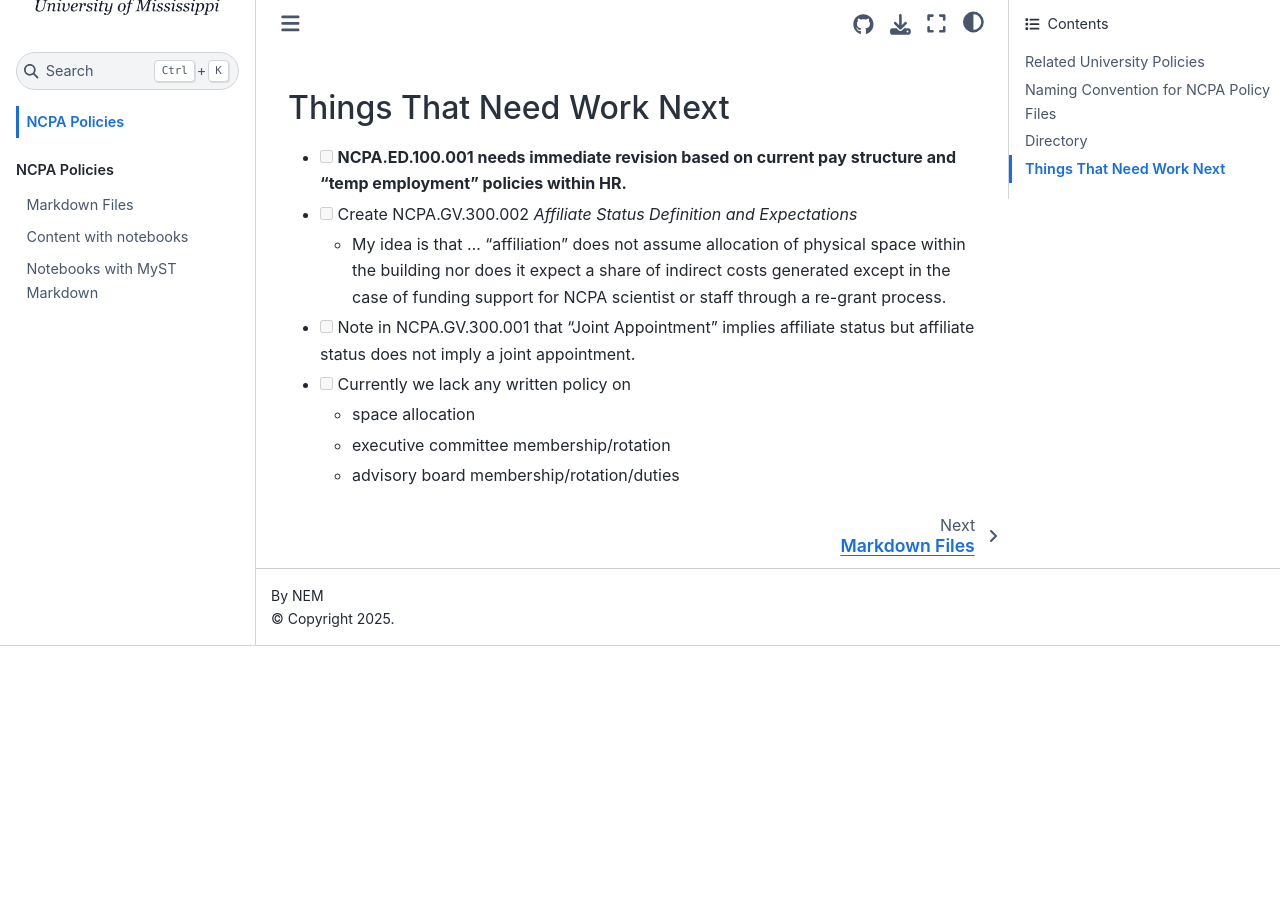
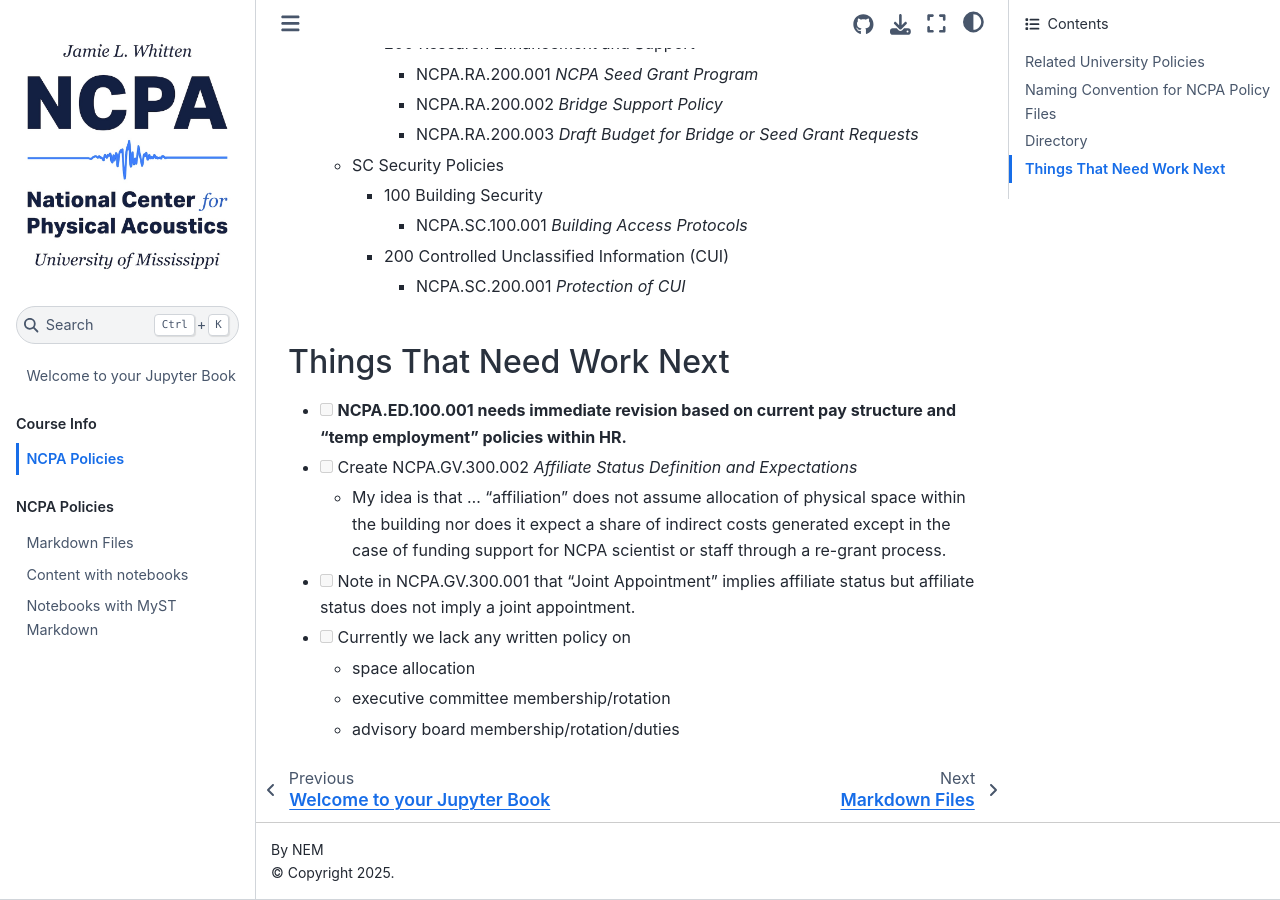
Before and after one commit to docNathanM/ncpa-policies, a Jupyter Book: the page built from book/NCPA.00.100.001_introToPolicies.md, in a window 1280 px wide and 900 px high, scrolled down 1388 px. Built offline with Jupyter Book 1.0.4 settings and Sphinx 7.4.7 and the Sphinx Book theme 1.1.4, drawn with Linux system fonts in a browser that asks for light colours; before the commit the page ends 2034 px from its top, so only the background shows below that.

Commit message:
adjust again

````diff
--- a/book/NCPA.00.100.001_introToPolicies.md
+++ b/book/NCPA.00.100.001_introToPolicies.md
@@ -4,8 +4,11 @@
 
 In all cases, the University policies are to be consulted foremost. NCPA policies are subordinate to University policies in all cases where conflicts may appear. The University policies are organized by administrative division then policy area then policy group number then policy number. The policies can be found at https://policies.olemiss.edu/.
 
-```{raw} html
-<img src="attachments/fig_UMpolicies.jpg" alt="fig_UMpolicies" style="width:50%;" onclick="this.style.width='100%';">
+```{image} attachments/fig_UMpolicies.jpg
+:alt: UM Policy Tree
+:class: bg-primary mb-1
+:width: 400px
+:align: center
 ```
 
 ## Naming Convention for NCPA Policy Files
--- a/book/_toc.yml
+++ b/book/_toc.yml
@@ -2,11 +2,11 @@
 # Learn more at https://jupyterbook.org/customize/toc.html
 
 format: jb-book
-root: NCPA.00.100.001_introToPolicies
+root: intro
 parts:
-  # - caption: Course Info
-    # chapters:
-      # - file: faq
+  - caption: Course Info
+    chapters:
+      - file: NCPA.00.100.001_introToPolicies
   - caption: NCPA Policies
     chapters:
       - file: markdown
````
